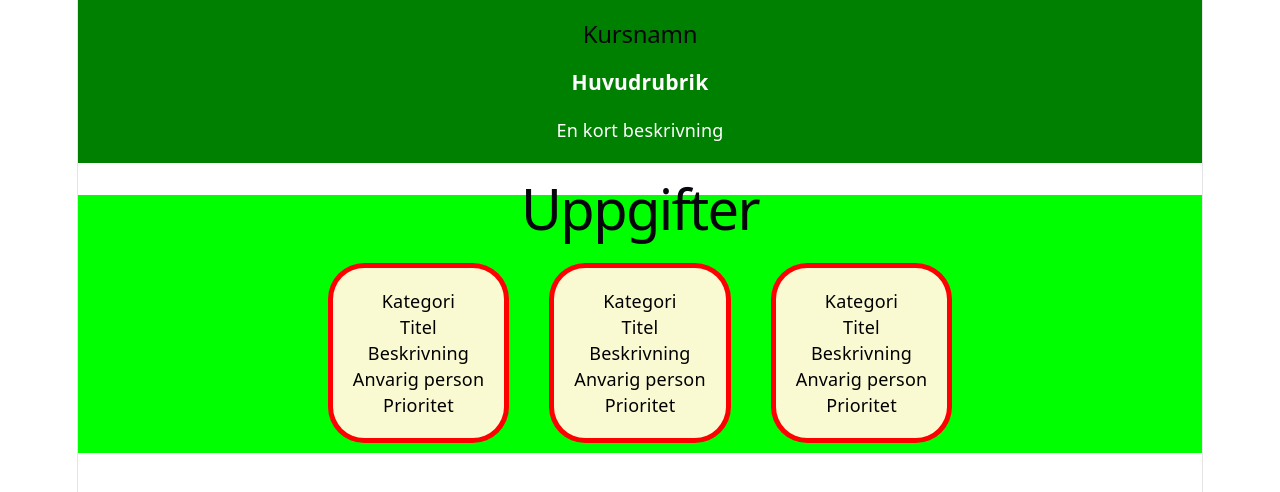
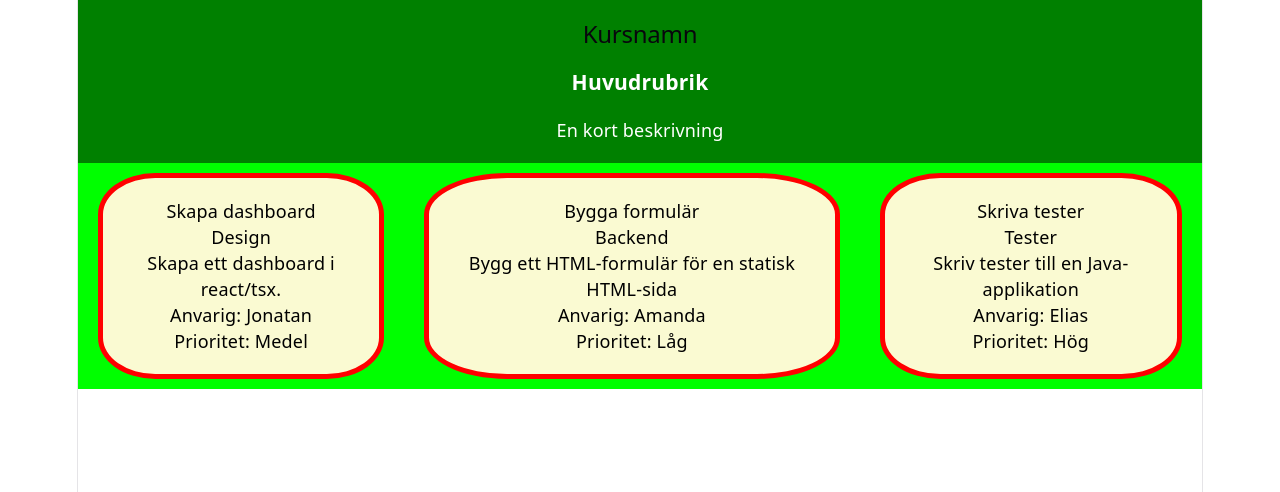
Before and after one commit to katttiger/task-board, a React (Vite) app in the folder task-board/: page / in a window 1280 px wide. Shown: the top 492 px of the page. Built offline with nearby package versions, Linux system fonts and the light colour scheme.

Commit message:
converted taskcard to use props from type

```diff
--- a/task-board/src/App.css
+++ b/task-board/src/App.css
@@ -8,6 +8,7 @@ main {
 main h1 h2 h3 {
   color: black;
 }
+
 .task-card {
   border: solid red 5px;
   border-radius: 20%;
--- a/task-board/src/App.tsx
+++ b/task-board/src/App.tsx
@@ -10,11 +10,31 @@ const App = () => {
     <div>
       <Header></Header>
       <main>
-        <h1>Uppgifter</h1>
         <section className="card-section">
-          <TaskCard></TaskCard>
-          <TaskCard></TaskCard>
-          <TaskCard></TaskCard>
+          <TaskCard
+            id={1}
+            title="Skapa dashboard"
+            category="Design"
+            description="Skapa ett dashboard i react/tsx."
+            assignee="Jonatan"
+            priority="Medel"
+          ></TaskCard>
+          <TaskCard
+            id={2}
+            title="Bygga formulär"
+            category="Backend"
+            description="Bygg ett HTML-formulär för en statisk HTML-sida"
+            assignee="Amanda"
+            priority="Låg"
+          ></TaskCard>
+          <TaskCard
+            id={3}
+            title="Skriva tester"
+            category="Tester"
+            description="Skriv tester till en Java-applikation"
+            assignee="Elias"
+            priority="Hög"
+          ></TaskCard>
         </section>
       </main>
       <Footer></Footer>
--- a/task-board/src/components/TaskCard.tsx
+++ b/task-board/src/components/TaskCard.tsx
@@ -1,11 +1,20 @@
-const TaskCard = () => {
+type TaskCardProps = {
+  id: number;
+  title: string;
+  description: string;
+  assignee: string;
+  category: string;
+  priority: string;
+};
+
+const TaskCard = (props: TaskCardProps) => {
   return (
     <article className="task-card">
-      <p>Kategori</p>
-      <p>Titel</p>
-      <p>Beskrivning</p>
-      <p>Anvarig person</p>
-      <p>Prioritet</p>
+      <p>{props.title}</p>
+      <p>{props.category}</p>
+      <p>{props.description}</p>
+      <p>Anvarig: {props.assignee}</p>
+      <p>Prioritet: {props.priority}</p>
     </article>
   );
 };
```
